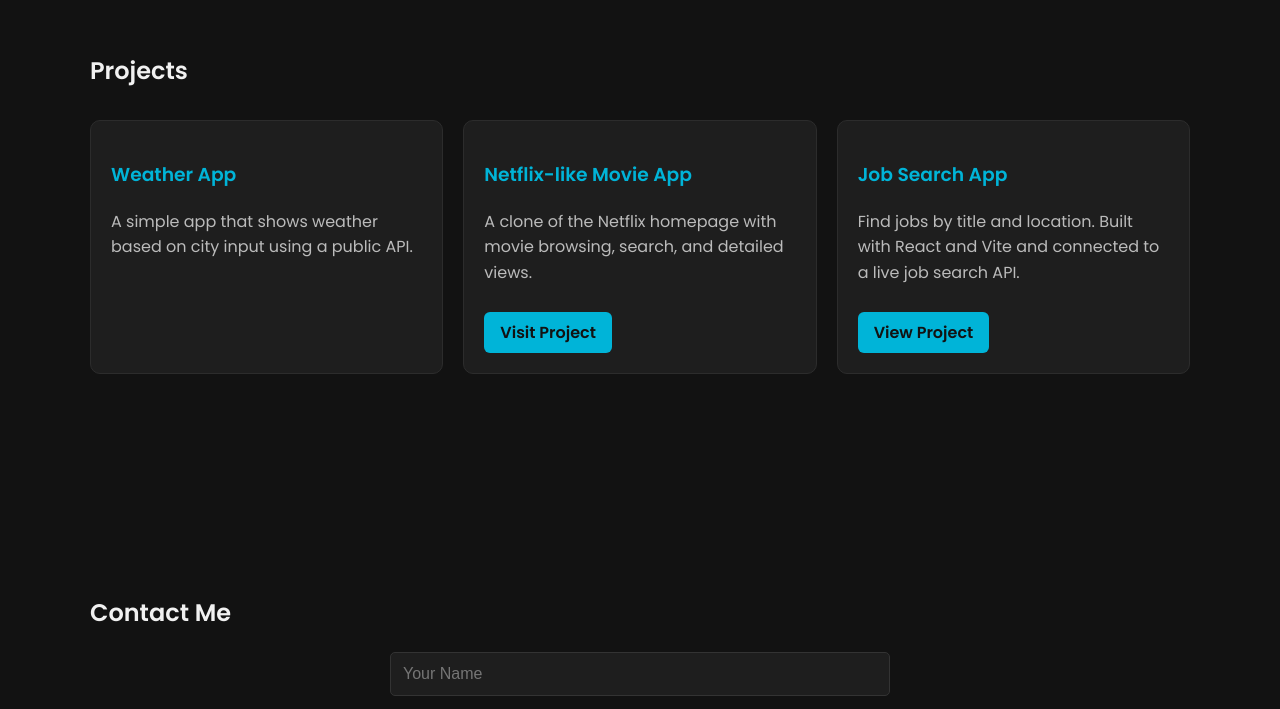
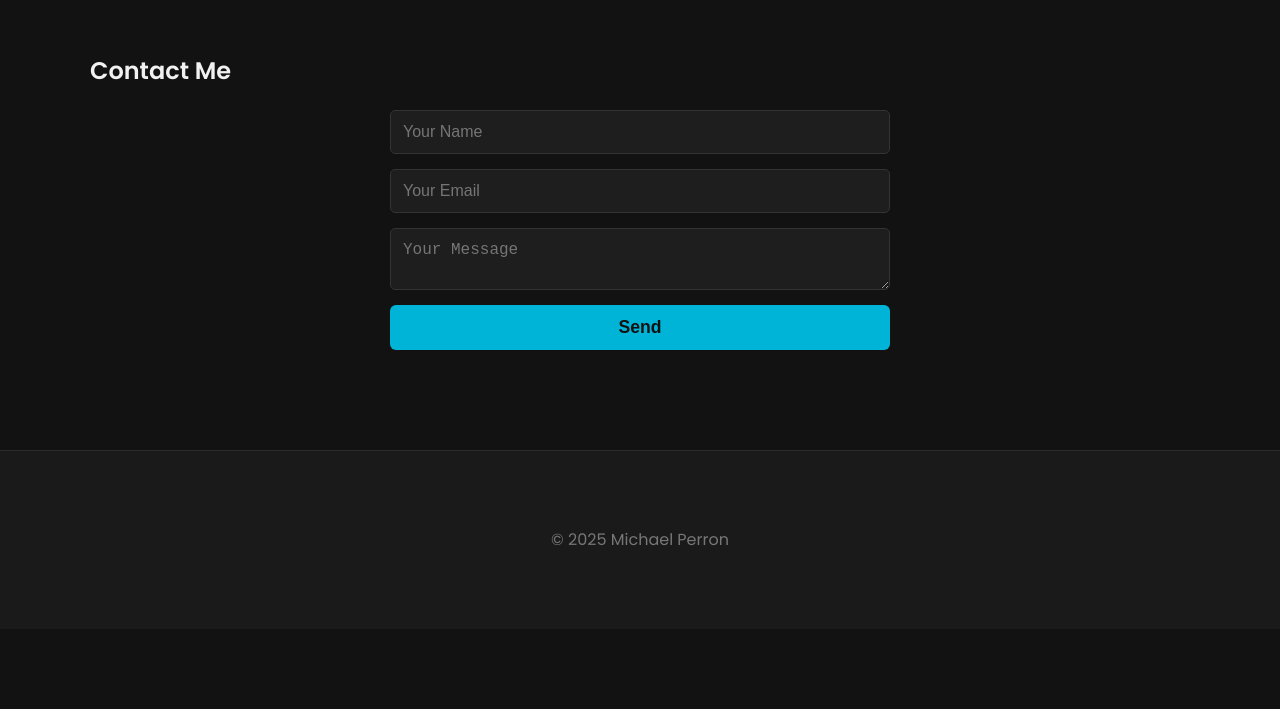
Before and after one commit to MikePerronATX/mikeperron-portfolio, a React (Create React App) app: page / in a window 1280 px wide. Shown: the part 1373-2082 px from the top of the page. After the commit the page ends 2002 px from the top, so only its background shows below. Built offline with nearby package versions, Linux system fonts and the light colour scheme.

Commit message:
site fix

```diff
--- a/src/App.js
+++ b/src/App.js
@@ -1,5 +1,6 @@
 import React from 'react';
 import './App.css';
+import Projects from './Projects';
 
 function App() {
   return (
@@ -52,48 +53,7 @@ function App() {
         </section>
 
         {/* Projects Section */}
-        <section className="projects" id="projects">
-          <div className="container">
-            <h2>Projects</h2>
-            <div className="project-list">
-              <div className="project-card">
-                <h3>Weather App</h3>
-                <p>
-                  A simple app that shows weather based on city input using a
-                  public API.
-                </p>
-                {/* <a href="#" target="_blank" rel="noopener noreferrer">
-                  View Project
-                </a> */}
-              </div>
-              <div className="project-card">
-                <h3>Netflix-like Movie App</h3>
-                <p>
-                  A clone of the Netflix homepage with movie browsing, search,
-                  and detailed views.
-                </p>
-                <a
-                  href="https://mikeperron-movieflix.netlify.app"
-                  className="project-link"
-                  target="_blank"
-                  rel="noopener noreferrer"
-                >
-                  Visit Project
-                </a>
-              </div>
-              <div class="project-card">
-                <h3>Job Search App</h3>
-                <p>
-                  Find jobs by title and location. Built with React and Vite and
-                  connected to a live job search API.
-                </p>
-                <a href="/projects/job-search-app/index.html" target="_blank">
-                  View Project
-                </a>
-              </div>
-            </div>
-          </div>
-        </section>
+        <Projects />
 
         {/* Contact Section */}
         <section className="contact" id="contact">
```
